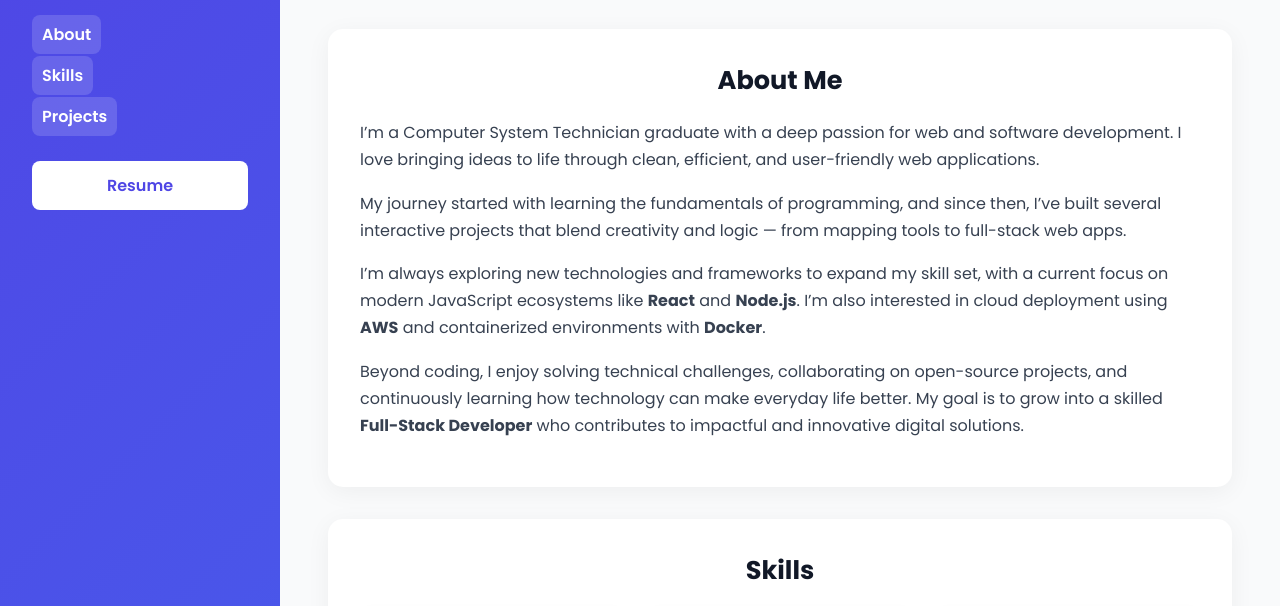
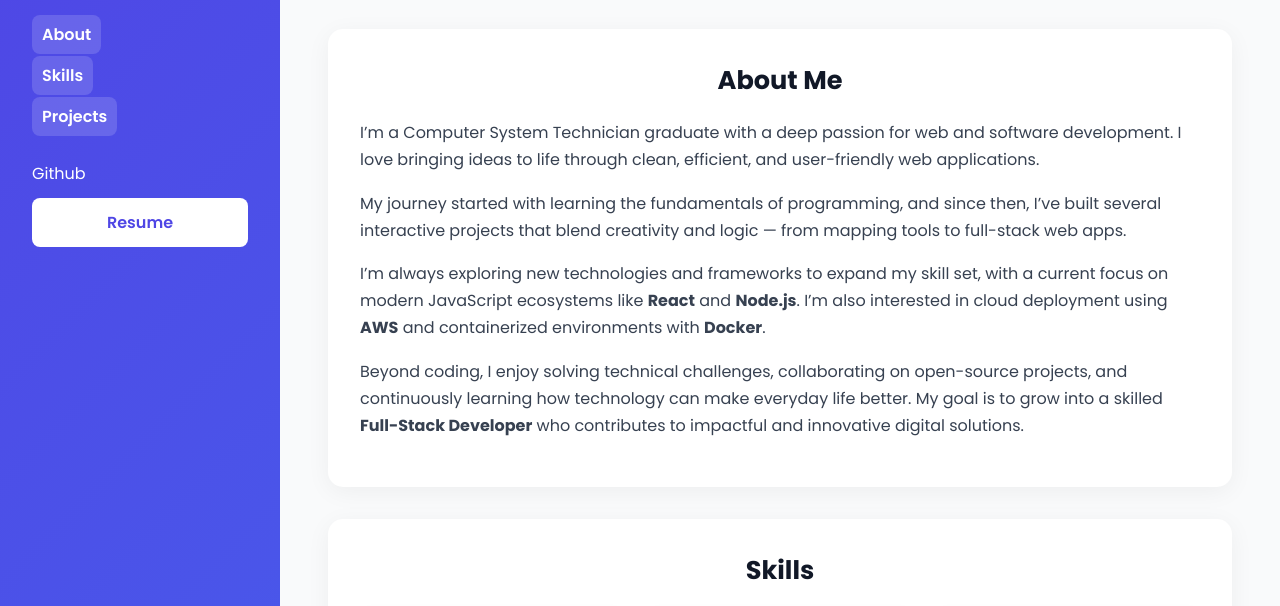
Before and after one commit to arshinshk07/portfolio-assignment, a plain HTML site: page index.html in a window 1280 px wide. Shown: the part 141-747 px from the top of the page. Drawn offline with Linux system fonts and the light colour scheme.

Commit message:
Update index.html

```diff
--- a/index.html
+++ b/index.html
@@ -22,7 +22,8 @@
         </ul>
       </nav>
 
-      <div class="sidebar-buttons">
+      <div class="sidebar-buttons
+        <a href ="https://github.com/arshinshk07/" target="_blank" class="btn">Github</a>
         <a href="Resume.pdf" target="_blank" class="btn">Resume</a>
       </div>
 
```
